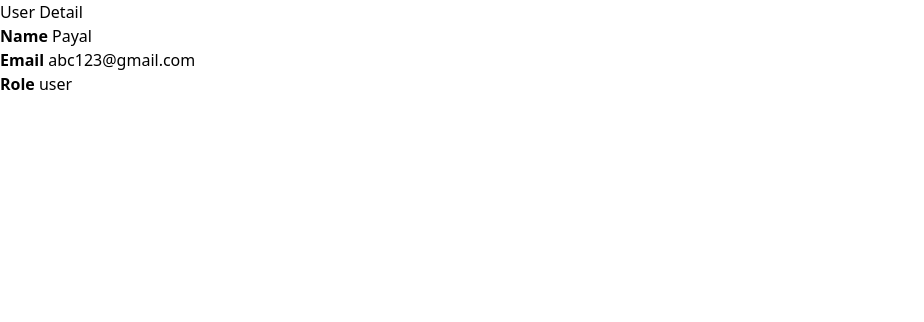
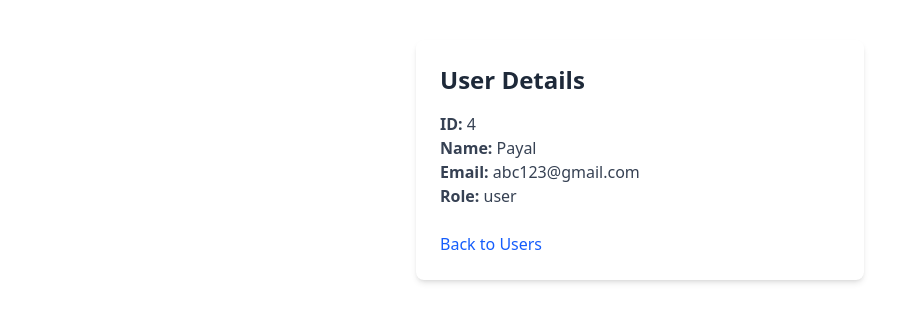
Before and after one commit to Meena-kumari88/my_django_project, a Django app: page /my_django_project/users/4/ in a window 1280 px wide. Shown: the top 322 px of the page, without its empty margins (0-924 px from the left). Run offline with Django 5.2, Linux system fonts and the light colour scheme; data comes from the database, SQL or seed files in the repository; both versions use the stored data as it was after the commit.

Commit message:
Added Tailwind CSS(Tailwind template) for detail.html

```diff
--- a/my_project/my_django_project/templates/my_django_project/user/detail.html
+++ b/my_project/my_django_project/templates/my_django_project/user/detail.html
@@ -1,10 +1,22 @@
-{% extends "my_django_project/base.html"%}
+{% extends "my_django_project/base.html" %}
 {% block title %} User Detail {% endblock %}
 
 {% block content %}
+<div class="flex justify-center mt-10">
+  <div class="max-w-md w-full bg-white shadow-md rounded-lg overflow-hidden dark:bg-gray-800">
+    <div class="p-6">
+      <h2 class="text-2xl font-bold mb-4 text-gray-800 dark:text-white">User Details</h2>
 
-<h2>User Detail</h2>
-<p><strong>Name </strong>{{ user.name}}</p>
-<p><strong>Email </strong>{{ user.email}}</p>
-<p><strong>Role </strong>{{ user.role}}</p>
+      <p class="text-gray-700 dark:text-gray-300"><strong>ID:</strong> {{ user.id }}</p>
+      <p class="text-gray-700 dark:text-gray-300"><strong>Name:</strong> {{ user.name }}</p>
+      <p class="text-gray-700 dark:text-gray-300"><strong>Email:</strong> {{ user.email }}</p>
+      <p class="text-gray-700 dark:text-gray-300"><strong>Role:</strong> {{ user.role }}</p>
+
+      <div class="mt-6 flex justify-between">
+        <a href="{% url 'my_django_project:users' %}" class="text-blue-600 hover:underline dark:text-blue-400">Back to Users</a>
+
+      </div>
+    </div>
+  </div>
+</div>
 {% endblock %}
--- a/my_project/my_django_project/templates/my_django_project/user/users.html
+++ b/my_project/my_django_project/templates/my_django_project/user/users.html
@@ -27,7 +27,7 @@
                     Role
                 </th>
                 <th scope="col" class="px-6 py-3">
-                    <span class="sr-only">Edit</span>
+                    <span class="sr-only">View</span>
                 </th>
             </tr>
         </thead>
@@ -47,7 +47,7 @@
                     {{user.role}}
                 </td>
                 <td class="px-6 py-4 text-right">
-                    <a href="{%url 'my_django_project:user_detail' user.id%}" class="font-medium text-blue-600 dark:text-blue-500 hover:underline">Edit</a>
+                    <a href="{%url 'my_django_project:user_detail' user.id%}" class="font-medium text-blue-600 dark:text-blue-500 hover:underline">View</a>
                 </td>
             </tr>
             {% endfor%}
```
Also changed, not shown: my_project/db.sqlite3.
